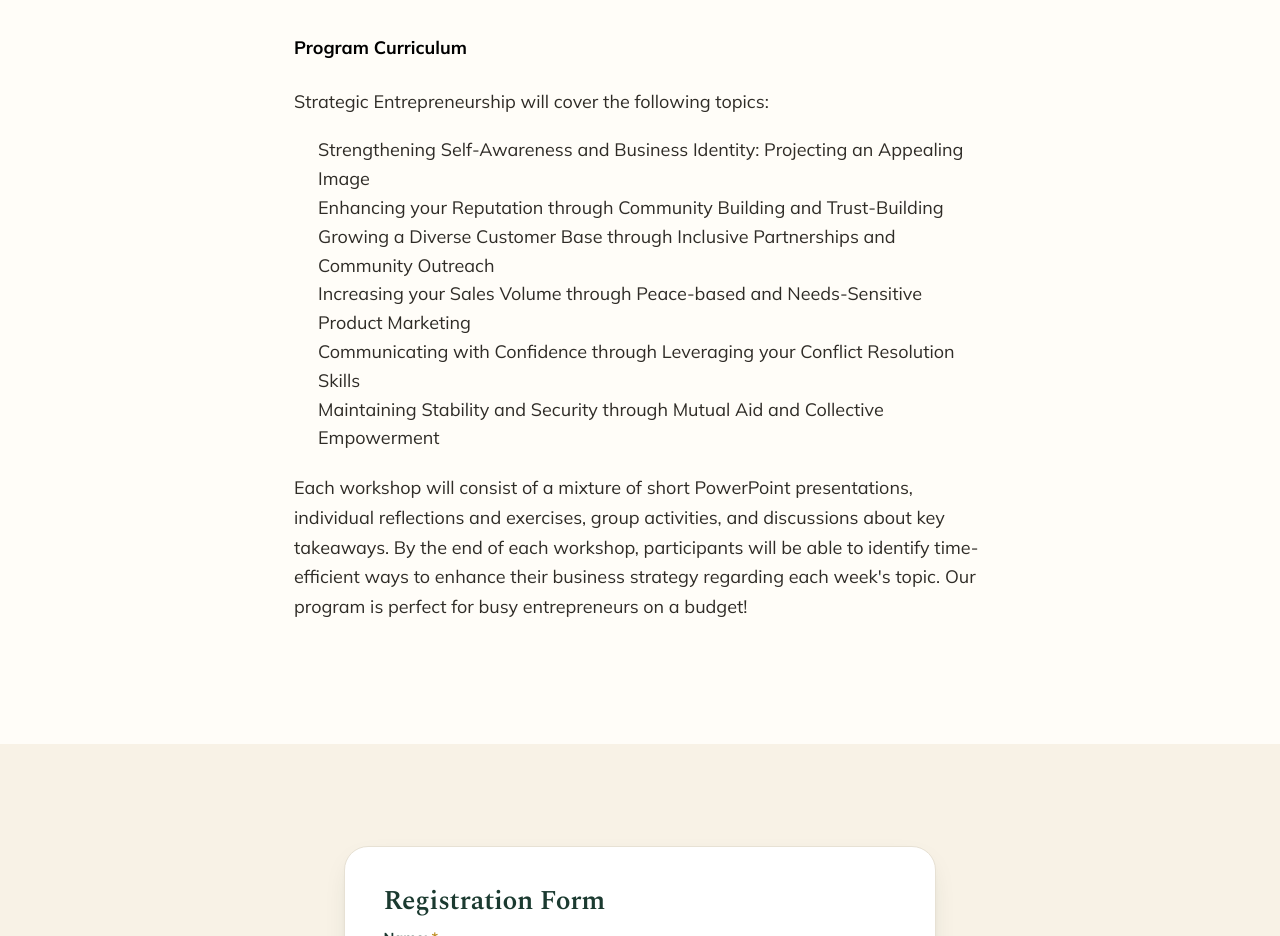
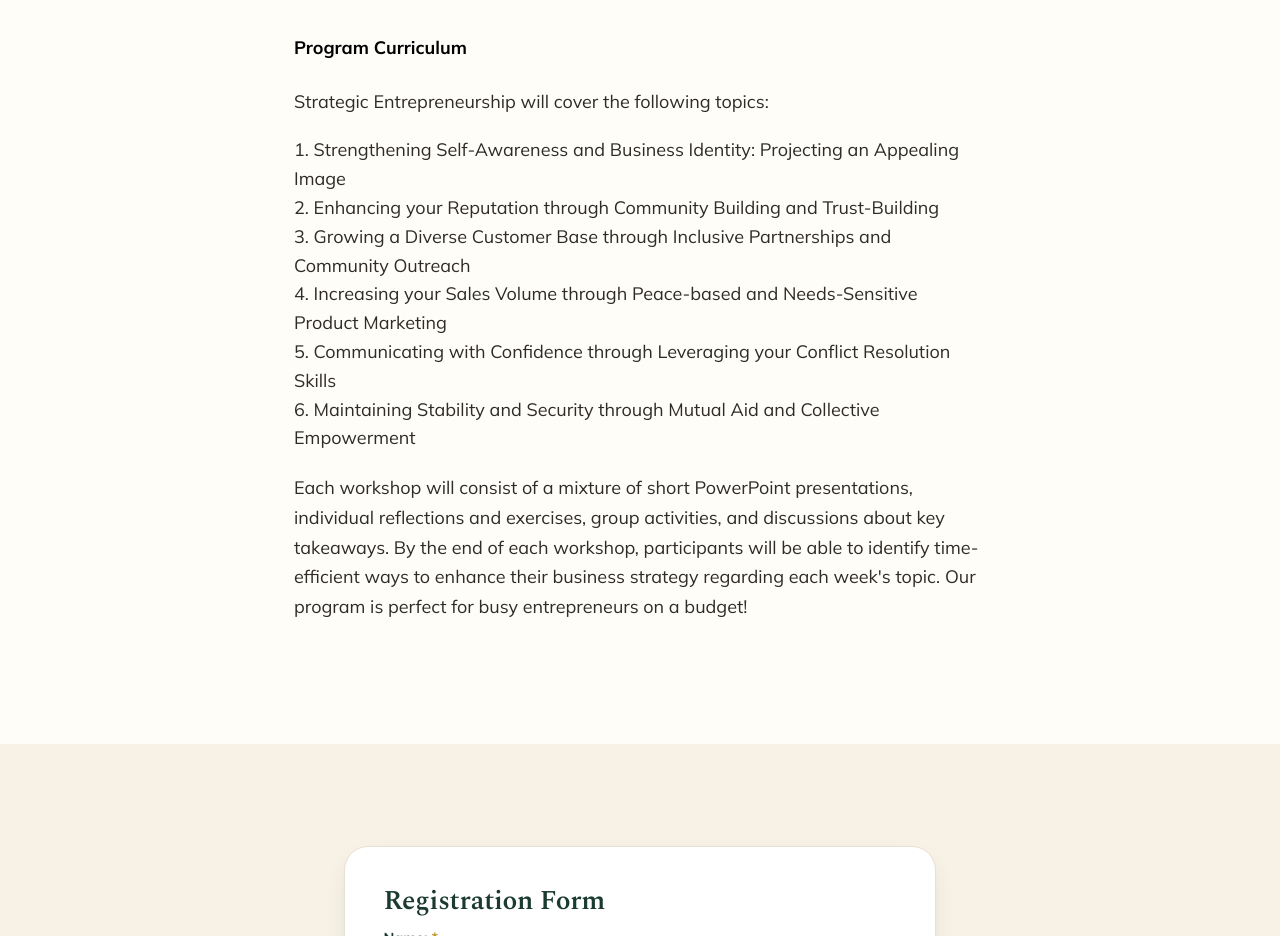
Before and after one commit to HSQ0503/annes-haven, a Next.js app: page /strategic-entrepreneurship in a window 1280 px wide. Shown: the part 1400-2336 px from the top of the page. Built offline with nearby package versions, Linux system fonts and the light colour scheme; no server answers; the database is empty.

Commit message:
Show Program Curriculum topic numbers 1–6 explicitly

```diff
--- a/app/strategic-entrepreneurship/page.tsx
+++ b/app/strategic-entrepreneurship/page.tsx
@@ -74,29 +74,36 @@ export default async function StrategicEntrepreneurshipPage() {
           <p style={{ marginTop: 24 }}>
             Strategic Entrepreneurship will cover the following topics:
           </p>
-          <ol style={{ marginTop: 12, paddingLeft: 24, lineHeight: 1.6 }}>
+          <ol
+            style={{
+              marginTop: 12,
+              paddingLeft: 0,
+              lineHeight: 1.6,
+              listStyleType: "none",
+            }}
+          >
             <li>
-              Strengthening Self-Awareness and Business Identity: Projecting an
+              1. Strengthening Self-Awareness and Business Identity: Projecting an
               Appealing Image
             </li>
             <li>
-              Enhancing your Reputation through Community Building and
+              2. Enhancing your Reputation through Community Building and
               Trust-Building
             </li>
             <li>
-              Growing a Diverse Customer Base through Inclusive Partnerships and
+              3. Growing a Diverse Customer Base through Inclusive Partnerships and
               Community Outreach
             </li>
             <li>
-              Increasing your Sales Volume through Peace-based and Needs-Sensitive
+              4. Increasing your Sales Volume through Peace-based and Needs-Sensitive
               Product Marketing
             </li>
             <li>
-              Communicating with Confidence through Leveraging your Conflict
+              5. Communicating with Confidence through Leveraging your Conflict
               Resolution Skills
             </li>
             <li>
-              Maintaining Stability and Security through Mutual Aid and Collective
+              6. Maintaining Stability and Security through Mutual Aid and Collective
               Empowerment
             </li>
           </ol>
```
